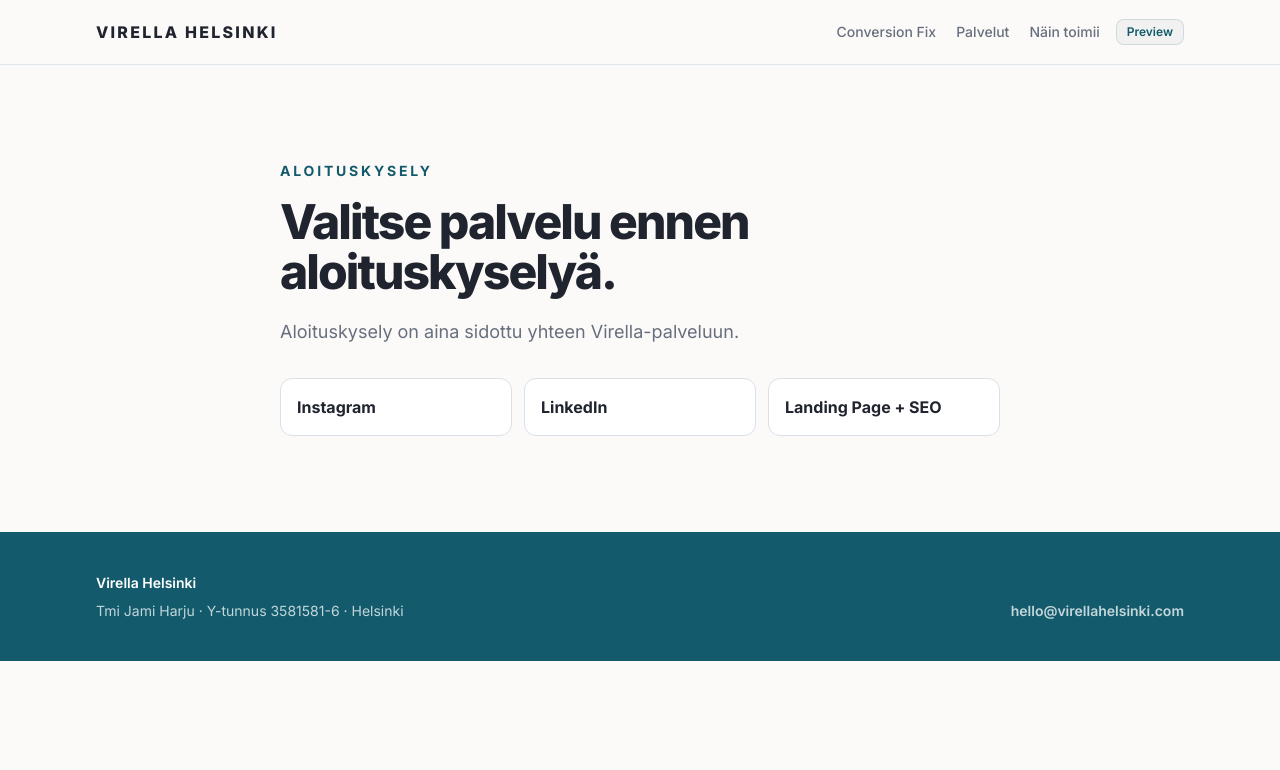
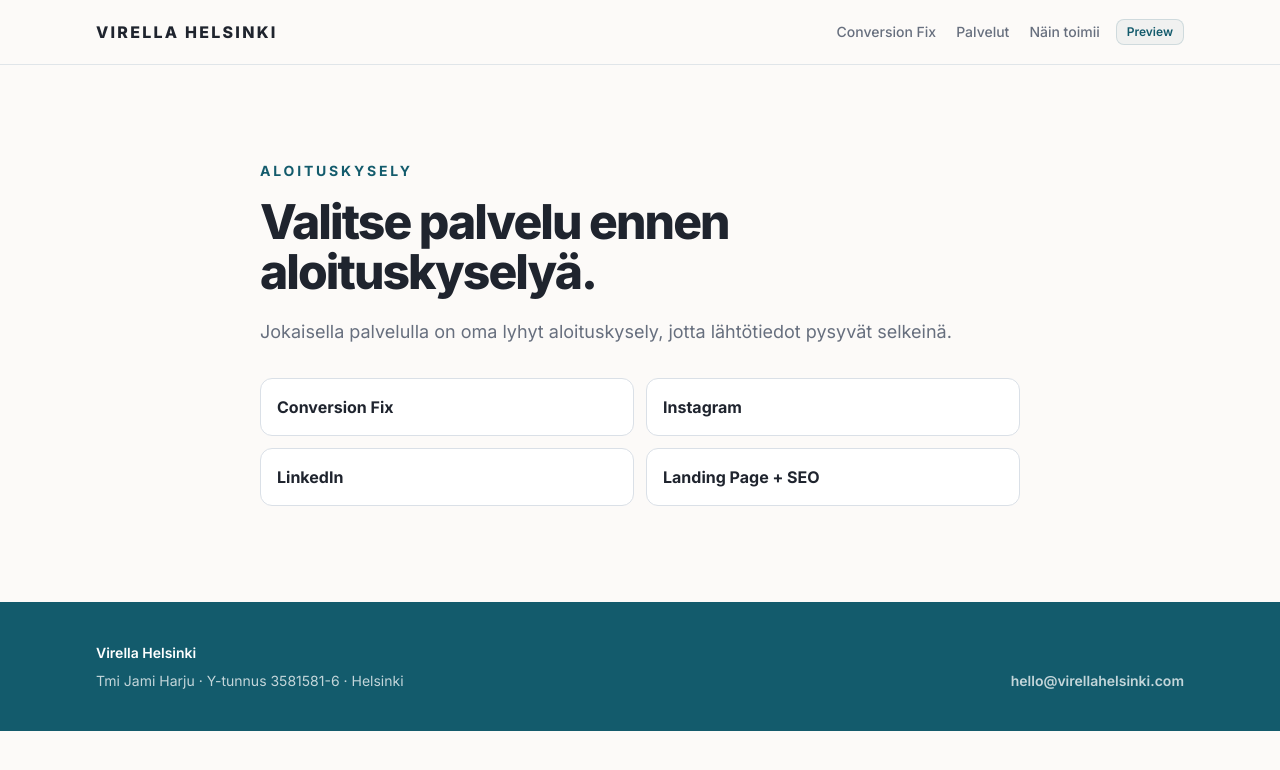
Before and after one commit to Jambovisuaalit/virella-helsinki-web, a Next.js app: page /alkukysely in a window 1280 px wide. Shown: the top 770 px of the page. Built offline with nearby package versions, Linux system fonts and the light colour scheme.

Commit message:
fix: make questionnaire flow customer-facing and consistent

```diff
--- a/app/alkukysely/page.tsx
+++ b/app/alkukysely/page.tsx
@@ -25,6 +25,7 @@ type QuestionnairePageProps = {
 };
 
 const serviceLinks = [
+  ["Conversion Fix", "/verkkosivu-kuntoon"],
   ["Instagram", "/instagram"],
   ["LinkedIn", "/linkedin"],
   ["Landing Page + SEO", "/landing-page-seo"],
@@ -64,12 +65,13 @@ export default async function QuestionnairePage({ searchParams }: QuestionnaireP
       ) : null}
       <SiteHeader />
       <main>
-        <SectionContainer className="py-16 md:py-24">
+        <SectionContainer className="py-14 md:py-24">
           {submitted && questionnaire ? (
             <div className="mx-auto max-w-[720px] rounded-[20px] border border-border bg-surface p-6 shadow-[0_8px_40px_-12px_rgba(31,36,46,0.12)] sm:p-10">
-              <p className="text-xs font-bold uppercase tracking-[0.18em] text-brand">Valmis</p>
-              <h1 className="mt-4 text-4xl font-extrabold tracking-[-0.04em]">Alkukysely vastaanotettu.</h1>
-              <p className="mt-5 text-base leading-7 text-muted">{questionnaire.title} on liitetty maksettuun tilaukseen. Tiedot näkyvät admin-sivulla samalla tilaustunnisteella.</p>
+              <div className="flex h-11 w-11 items-center justify-center rounded-full bg-brand text-lg font-extrabold text-white" aria-hidden="true">✓</div>
+              <p className="mt-6 text-xs font-bold uppercase tracking-[0.18em] text-brand">Valmis</p>
+              <h1 className="mt-4 text-4xl font-extrabold tracking-[-0.04em]">Aloituskysely vastaanotettu.</h1>
+              <p className="mt-5 text-base leading-7 text-muted">Kiitos. {questionnaire.title} on tallennettu tilauksellesi ja tarvittavat lähtötiedot ovat nyt Virellalla.</p>
               <Link href="/" className="mt-8 inline-flex min-h-12 items-center justify-center rounded-xl border border-border bg-background px-5 py-3 text-sm font-bold text-brand">Takaisin etusivulle</Link>
             </div>
           ) : questionnaire ? (
@@ -78,11 +80,11 @@ export default async function QuestionnairePage({ searchParams }: QuestionnaireP
                 <p className="text-xs font-bold uppercase tracking-[0.2em] text-brand sm:text-sm">Aloituskysely</p>
                 <h1 className="mt-4 text-4xl font-extrabold leading-[1.05] tracking-[-0.04em] sm:text-5xl">{questionnaire.title}</h1>
                 <p className="mt-5 text-base leading-7 text-muted sm:text-lg">{questionnaire.description}</p>
-                <p className="mt-6 rounded-xl border border-border bg-cloud p-4 text-sm leading-6 text-muted">
+                <div className="mt-6 rounded-xl border border-border bg-cloud p-4 text-sm leading-6 text-muted">
                   {orderValid
-                    ? "Maksu on vahvistettu. Lomake on sidottu tähän tilaukseen eikä tuotetta voi vaihtaa lähetyksen yhteydessä."
-                    : "Esikatselutila. Maksun jälkeen palaat tähän samaan tuotekohtaiseen kyselyyn maksetun tilaustunnisteen kanssa."}
-                </p>
+                    ? "Maksu on vahvistettu. Täytä alla olevat lähtötiedot, jotta työ voidaan aloittaa mahdollisimman suoraan."
+                    : "Aloituskysely tallennetaan vasta maksetun tilauksen yhteydessä. Voit tutustua kysymyksiin ennen ostoa."}
+                </div>
               </div>
 
               <div className="rounded-[20px] border border-border bg-surface p-5 shadow-[0_8px_40px_-12px_rgba(31,36,46,0.12)] sm:p-8">
@@ -90,13 +92,13 @@ export default async function QuestionnairePage({ searchParams }: QuestionnaireP
               </div>
             </div>
           ) : (
-            <div className="mx-auto max-w-[720px]">
+            <div className="mx-auto max-w-[760px]">
               <p className="text-xs font-bold uppercase tracking-[0.2em] text-brand sm:text-sm">Aloituskysely</p>
               <h1 className="mt-4 text-4xl font-extrabold leading-[1.05] tracking-[-0.04em] sm:text-5xl">Valitse palvelu ennen aloituskyselyä.</h1>
-              <p className="mt-5 text-base leading-7 text-muted sm:text-lg">Aloituskysely on aina sidottu yhteen Virella-palveluun.</p>
-              <div className="mt-8 grid gap-3 sm:grid-cols-3">
+              <p className="mt-5 text-base leading-7 text-muted sm:text-lg">Jokaisella palvelulla on oma lyhyt aloituskysely, jotta lähtötiedot pysyvät selkeinä.</p>
+              <div className="mt-8 grid gap-3 sm:grid-cols-2">
                 {serviceLinks.map(([label, href]) => (
-                  <Link key={href} href={href} className="rounded-xl border border-border bg-surface p-4 font-bold text-brand">{label}</Link>
+                  <Link key={href} href={href} className="rounded-xl border border-border bg-surface p-4 font-bold text-brand transition hover:border-brand/30 hover:bg-cloud">{label}</Link>
                 ))}
               </div>
             </div>
```
